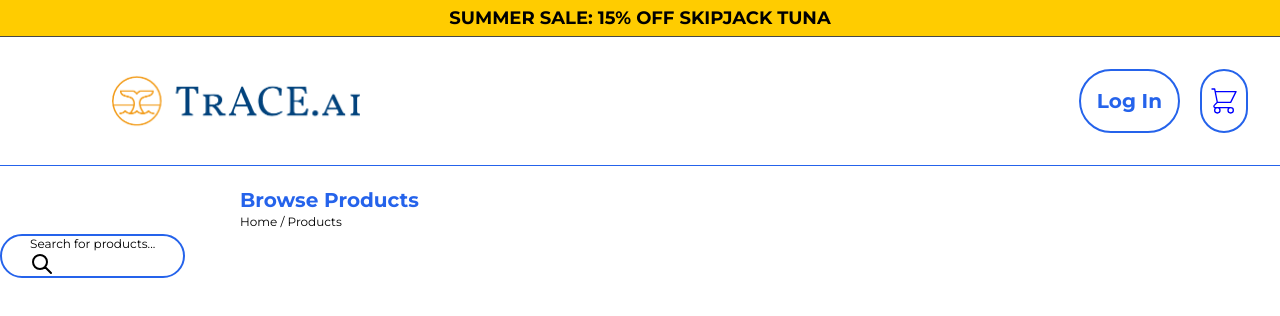
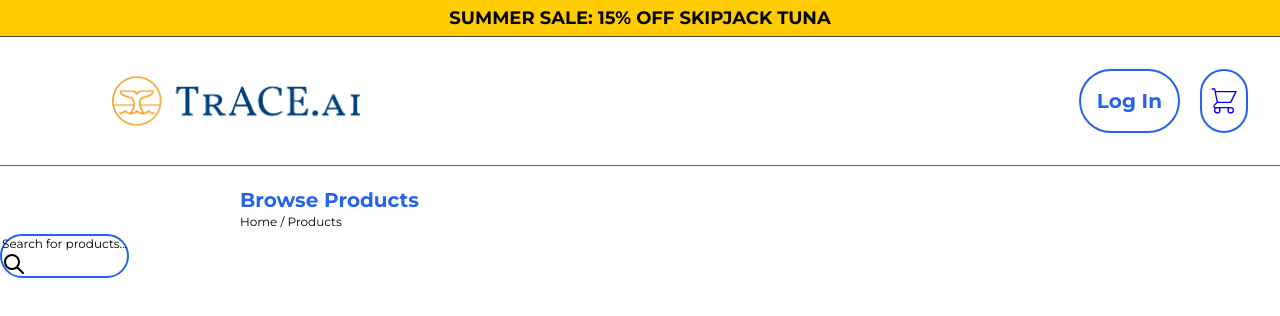
Before and after one commit to Jessakins/marketplace-frontend, a React (Create React App) app: page / in a window 1280 px wide. Shown: the top 316 px of the page. Built offline with nearby package versions, Linux system fonts and the light colour scheme.

Commit message:
commit on master

```diff
--- a/src/App.js
+++ b/src/App.js
@@ -1,5 +1,6 @@
 import React from "react";
 import Header from './components/Header';
+import Products from "./components/Products";
 
 function App() {
   return (
@@ -11,7 +12,7 @@ function App() {
         <h2 class= "text-blue font-montserrat font-bold text-xl ml-60 pt-5">Browse Products</h2>
         <h3 class= "text-black text-xs font-montserrat ml-60">Home / Products</h3>
 
-        <button class="text-black text-xs font-montserrat rounded-full border-blue border-2 px-7">
+        <button class="text-black text-xs font-montserrat rounded-full border-blue border-2">
           Search for products...
           <svg xmlns="http://www.w3.org/2000/svg" class="h-6 w-6" fill="none" viewBox="0 0 24 24" stroke="currentColor">
           <path stroke-linecap="round" stroke-linejoin="round" stroke-width="2"
```
Also changed, not shown: src/components/Products.js (added).
